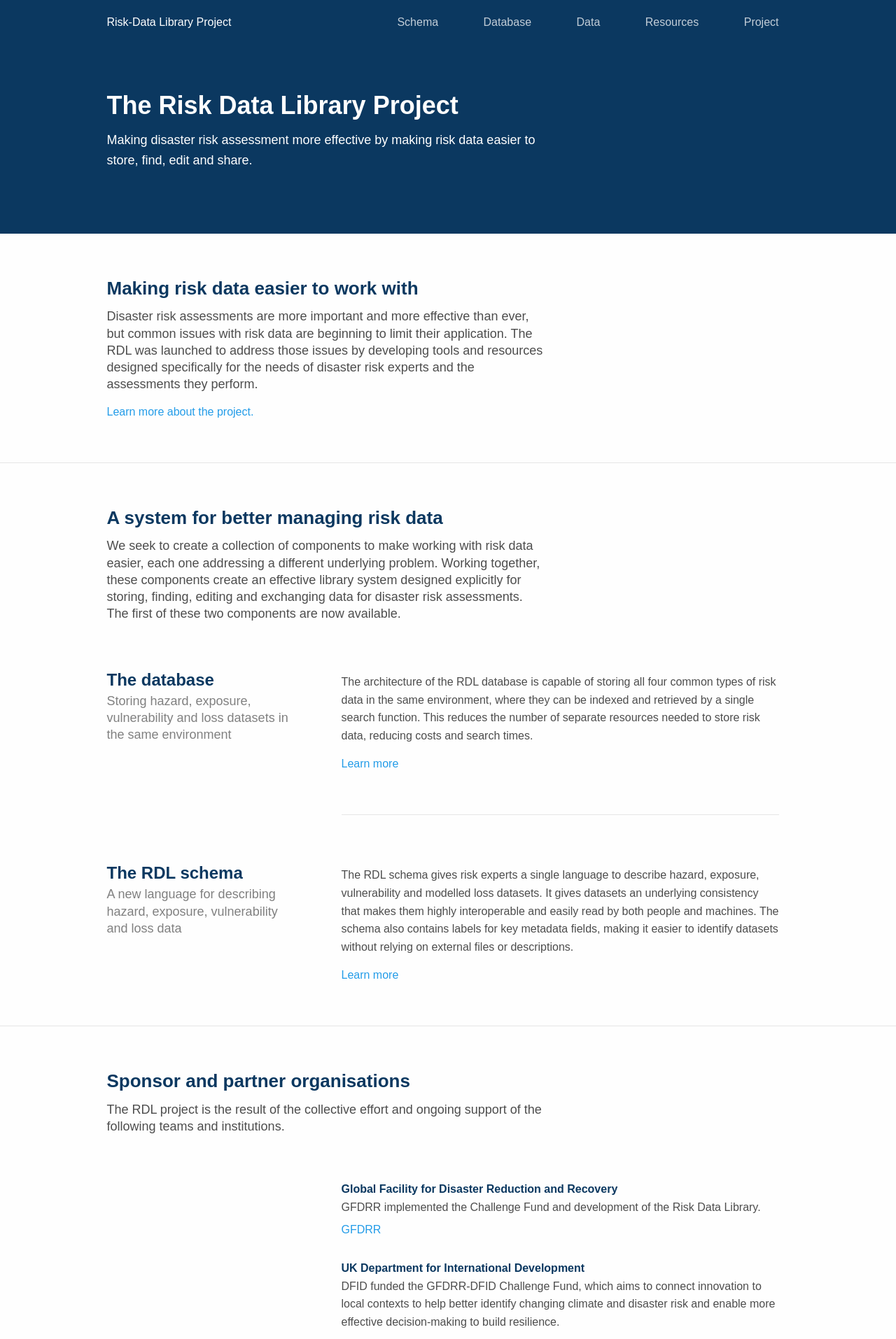
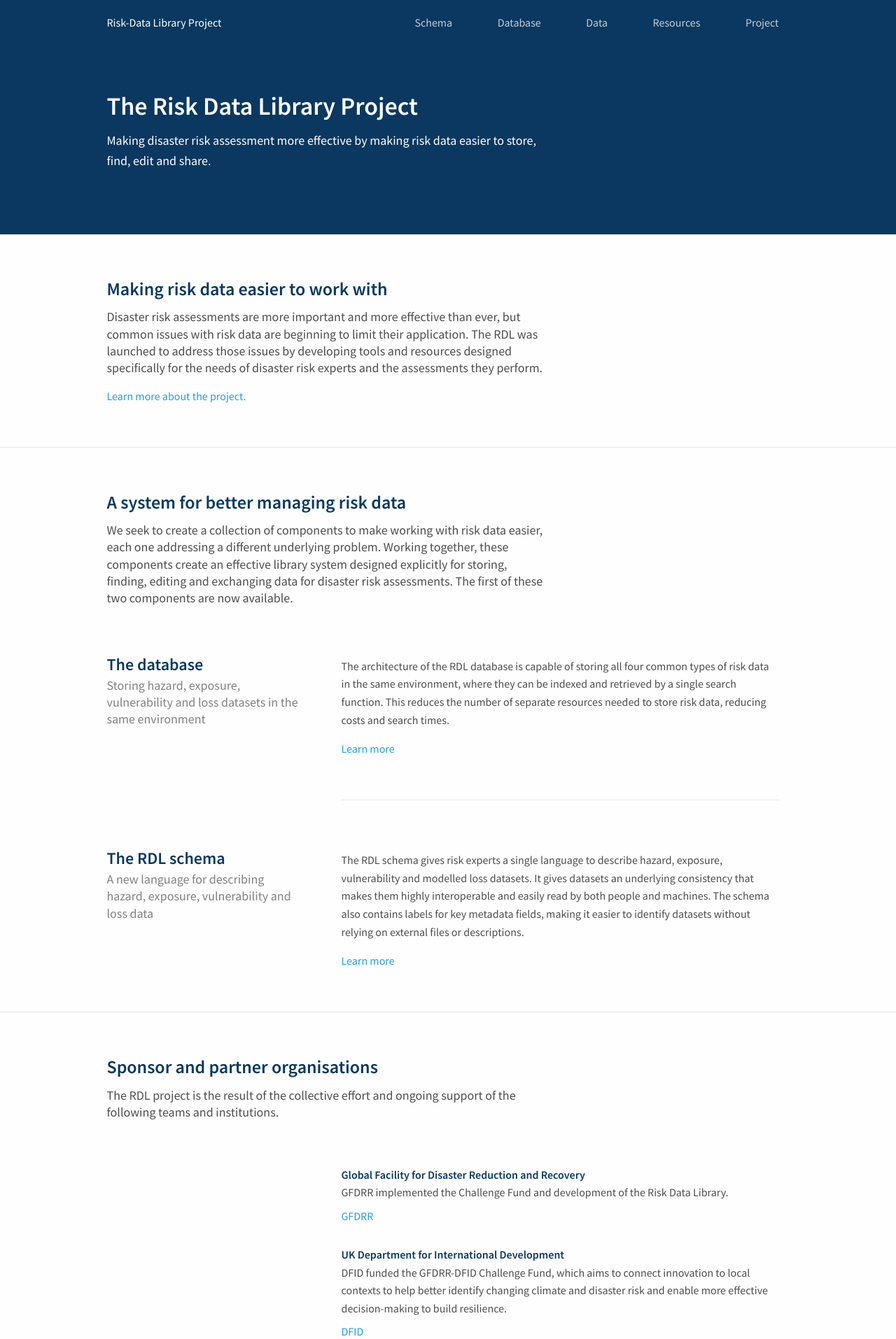
Before and after one commit to GFDRR/risk-data-library.github.io, a Jekyll site: the page built from index.html, in a window 1280 px wide. Shown: the top 1914 px of the page at 70% size. Built offline with Jekyll 4.4.1, drawn with Linux system fonts in a browser that asks for light colours; nearby versions of some CDN libraries.

Commit message:
Update primary font

```diff
--- a/_sass/_fonts.scss
+++ b/_sass/_fonts.scss
@@ -1,6 +1,6 @@
 @import url('https://fonts.googleapis.com/css2?family=Source+Sans+Pro:wght@400;500;600;800&display=swap');
 
-$primary-font: 'SourceSansPro', sans-serif;
+$primary-font: 'Source Sans Pro', sans-serif;
 
 $primary-font-weight: 800;
 $secondary-font-weight: 600;
```
